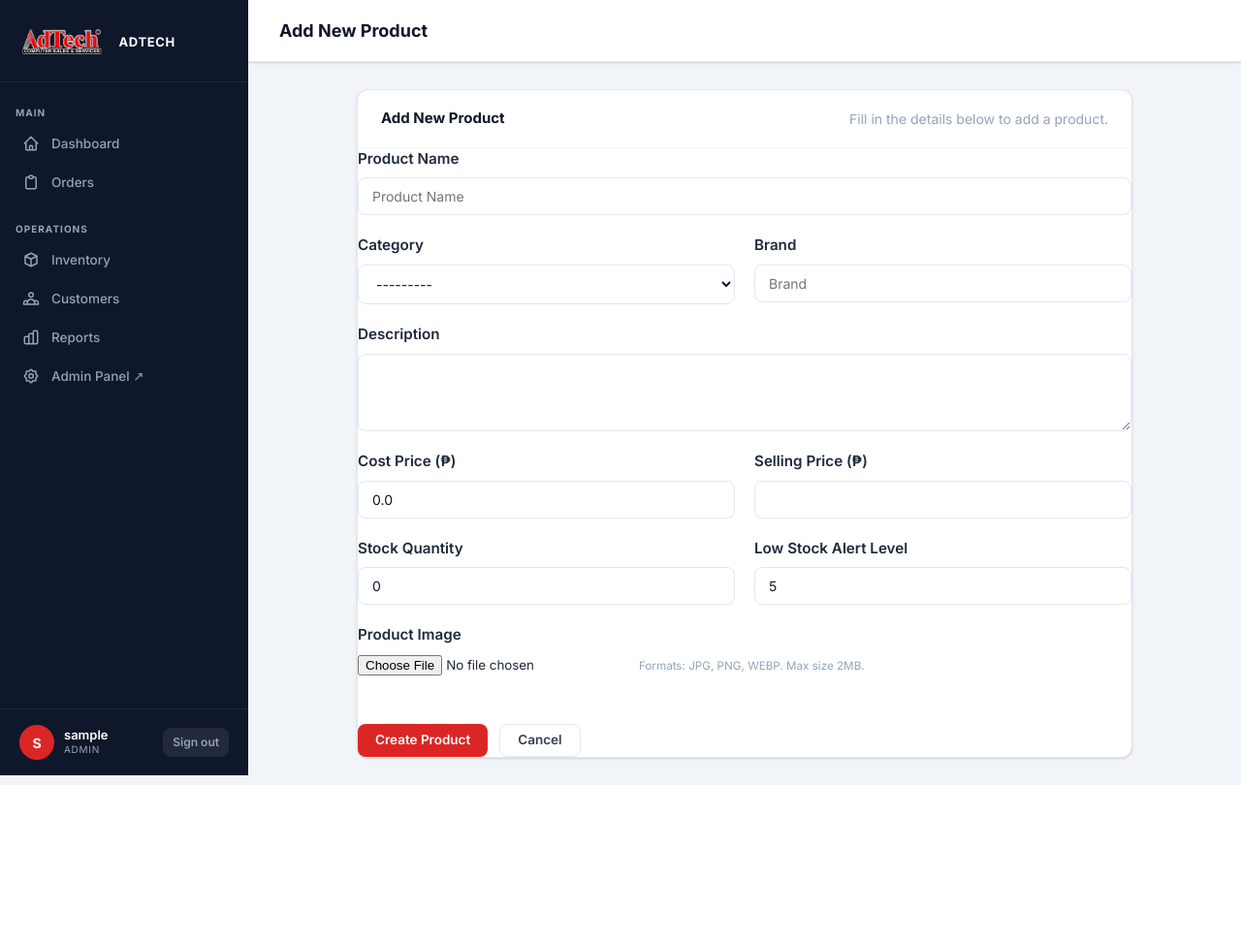
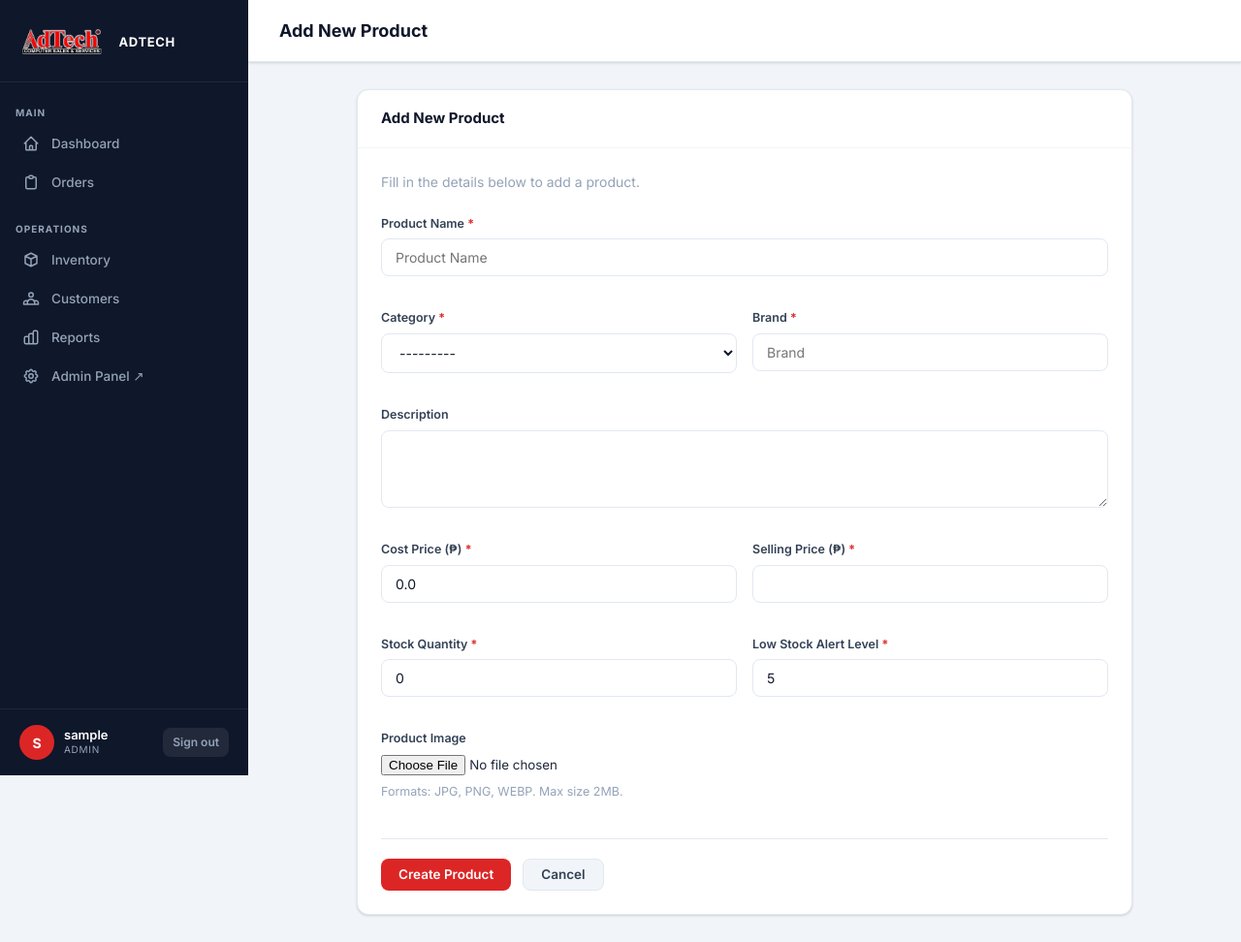
Before and after one commit to earl-retro/adtech_inventory, a Django app: page /inventory/product/new/ in a window 1280 px wide. Shown: the whole page at 97% size. Before the commit the page ends 810 px from the top, so only its background shows below. Run offline with Django 5.2, Linux system fonts and the light colour scheme; the visitor is signed in with stand-in values (Sample User, id 1); data that the repository does not hold is empty.

Commit message:
Redesign inventory edit form to match modern aesthetic

```diff
--- a/templates/product_form.html
+++ b/templates/product_form.html
@@ -3,110 +3,111 @@
 {% block page_title %}{{ title }}{% endblock %}
 
 {% block content %}
-<div class="form-container" style="max-width: 800px; margin: 0 auto;">
+<div style="max-width: 800px; margin: 0 auto;">
   <div class="card">
     <div class="card-header">
       <h2 class="card-title">{{ title }}</h2>
-      <p class="text-muted">Fill in the details below to {% if is_edit %}update{% else %}add{% endif %} a product.</p>
     </div>
 
-    <form method="post" enctype="multipart/form-data" class="modern-form">
+    <div class="card-body">
+      <p class="text-muted mb-6">Fill in the details below to {% if is_edit %}update{% else %}add{% endif %} a product.</p>
+
+      <form method="post" enctype="multipart/form-data">
         {% csrf_token %}
 
-      <div class="form-grid" style="display: grid; grid-template-columns: 1fr 1fr; gap: 20px;">
+        <div class="grid-2">
           <div class="form-group" style="grid-column: span 2;">
-          <label for="{{ form.name.id_for_label }}">Product Name</label>
+            <label class="form-label" for="{{ form.name.id_for_label }}">Product Name <span class="required">*</span></label>
             {{ form.name }}
-          {% if form.name.errors %}<div class="error-msg">{{ form.name.errors.0 }}</div>{% endif %}
+            {% if form.name.errors %}<div class="text-red text-sm mt-2">{{ form.name.errors.0 }}</div>{% endif %}
           </div>
 
           <div class="form-group">
-          <label for="{{ form.category.id_for_label }}">Category</label>
+            <label class="form-label" for="{{ form.category.id_for_label }}">Category <span class="required">*</span></label>
             {{ form.category }}
-          {% if form.category.errors %}<div class="error-msg">{{ form.category.errors.0 }}</div>{% endif %}
+            {% if form.category.errors %}<div class="text-red text-sm mt-2">{{ form.category.errors.0 }}</div>{% endif %}
           </div>
 
           <div class="form-group">
-          <label for="{{ form.brand.id_for_label }}">Brand</label>
+            <label class="form-label" for="{{ form.brand.id_for_label }}">Brand <span class="required">*</span></label>
             {{ form.brand }}
-          {% if form.brand.errors %}<div class="error-msg">{{ form.brand.errors.0 }}</div>{% endif %}
+            {% if form.brand.errors %}<div class="text-red text-sm mt-2">{{ form.brand.errors.0 }}</div>{% endif %}
           </div>
 
           <div class="form-group" style="grid-column: span 2;">
-          <label for="{{ form.description.id_for_label }}">Description</label>
+            <label class="form-label" for="{{ form.description.id_for_label }}">Description</label>
             {{ form.description }}
-          {% if form.description.errors %}<div class="error-msg">{{ form.description.errors.0 }}</div>{% endif %}
+            {% if form.description.errors %}<div class="text-red text-sm mt-2">{{ form.description.errors.0 }}</div>{% endif %}
           </div>
 
           <div class="form-group">
-          <label for="{{ form.cost_price.id_for_label }}">Cost Price (₱)</label>
+            <label class="form-label" for="{{ form.cost_price.id_for_label }}">Cost Price (₱) <span class="required">*</span></label>
             {{ form.cost_price }}
-          {% if form.cost_price.errors %}<div class="error-msg">{{ form.cost_price.errors.0 }}</div>{% endif %}
+            {% if form.cost_price.errors %}<div class="text-red text-sm mt-2">{{ form.cost_price.errors.0 }}</div>{% endif %}
           </div>
 
           <div class="form-group">
-          <label for="{{ form.selling_price.id_for_label }}">Selling Price (₱)</label>
+            <label class="form-label" for="{{ form.selling_price.id_for_label }}">Selling Price (₱) <span class="required">*</span></label>
             {{ form.selling_price }}
-          {% if form.selling_price.errors %}<div class="error-msg">{{ form.selling_price.errors.0 }}</div>{% endif %}
+            {% if form.selling_price.errors %}<div class="text-red text-sm mt-2">{{ form.selling_price.errors.0 }}</div>{% endif %}
           </div>
 
           <div class="form-group">
-          <label for="{{ form.stock_quantity.id_for_label }}">Stock Quantity</label>
+            <label class="form-label" for="{{ form.stock_quantity.id_for_label }}">Stock Quantity <span class="required">*</span></label>
             {{ form.stock_quantity }}
-          {% if form.stock_quantity.errors %}<div class="error-msg">{{ form.stock_quantity.errors.0 }}</div>{% endif %}
+            {% if form.stock_quantity.errors %}<div class="text-red text-sm mt-2">{{ form.stock_quantity.errors.0 }}</div>{% endif %}
           </div>
 
           <div class="form-group">
-          <label for="{{ form.reorder_level.id_for_label }}">Low Stock Alert Level</label>
+            <label class="form-label" for="{{ form.reorder_level.id_for_label }}">Low Stock Alert Level <span class="required">*</span></label>
             {{ form.reorder_level }}
-          {% if form.reorder_level.errors %}<div class="error-msg">{{ form.reorder_level.errors.0 }}</div>{% endif %}
+            {% if form.reorder_level.errors %}<div class="text-red text-sm mt-2">{{ form.reorder_level.errors.0 }}</div>{% endif %}
           </div>
 
           <div class="form-group" style="grid-column: span 2;">
-          <label for="{{ form.image.id_for_label }}">Product Image</label>
+            <label class="form-label" for="{{ form.image.id_for_label }}">Product Image</label>
             {% if product.image %}
-            <div style="margin-bottom: 10px;">
-              <small>Current Image:</small><br>
-              <img src="{{ product.image.url }}" alt="{{ product.name }}" style="height: 100px; border-radius: 8px; margin-top: 5px; border: 1px solid var(--border);">
+              <div class="mb-4" style="background:var(--slate-50); padding: 16px; border:1px solid var(--slate-200); border-radius:var(--radius-sm)">
+                <div class="text-sm text-muted mb-2 font-bold">Current Image:</div>
+                <img src="{{ product.image.url }}" alt="{{ product.name }}" style="height: 120px; border-radius: var(--radius-sm); border: 1px solid var(--slate-200); box-shadow: var(--shadow);">
               </div>
             {% endif %}
             {{ form.image }}
-          <small class="text-muted">Formats: JPG, PNG, WEBP. Max size 2MB.</small>
-          {% if form.image.errors %}<div class="error-msg">{{ form.image.errors.0 }}</div>{% endif %}
+            <div class="text-sm text-muted mt-2">Formats: JPG, PNG, WEBP. Max size 2MB.</div>
+            {% if form.image.errors %}<div class="text-red text-sm mt-2">{{ form.image.errors.0 }}</div>{% endif %}
           </div>
         </div>
 
-      <div class="form-actions" style="margin-top: 30px; display: flex; gap: 12px; border-top: 1px solid var(--border); padding-top: 20px;">
+        <div class="divider"></div>
+
+        <div class="flex-between">
+          <div class="flex gap-3">
             <button type="submit" class="btn btn-primary">
               {% if is_edit %}Update Product{% else %}Create Product{% endif %}
             </button>
-        <a href="{% url 'store:inventory' %}" class="btn btn-outline" style="background: transparent;">Cancel</a>
+            <a href="{% url "store:inventory" %}" class="btn btn-secondary">Cancel</a>
+          </div>
 
           {% if is_edit %}
-        <button type="button" class="btn btn-red" style="margin-left: auto;" onclick="confirmDelete()">Delete Product</button>
+          <button type="button" class="btn btn-danger" onclick="confirmDelete()">Delete Product</button>
           {% endif %}
         </div>
       </form>
     </div>
   </div>
+</div>
 
 {% if is_edit %}
-<form id="delete-form" action="{% url 'store:product_delete' product.pk %}" method="post" style="display:none;">
+<form id="delete-form" action="{% url "store:product_delete" product.pk %}" method="post" style="display:none;">
   {% csrf_token %}
 </form>
 
 <script>
 function confirmDelete() {
-  if (confirm('Are you absolutely sure you want to delete this product? This action cannot be undone.')) {
-    document.getElementById('delete-form').submit();
+  if (confirm("Are you absolutely sure you want to delete this product? This action cannot be undone.")) {
+    document.getElementById("delete-form").submit();
   }
 }
 </script>
 {% endif %}
-
-<style>
-  .modern-form .form-group { margin-bottom: 0; }
-  .modern-form label { display: block; margin-bottom: 8px; font-weight: 600; color: var(--text-dark); font-size: 0.95rem; }
-  .modern-form .form-control { width: 100%; }
-</style>
 {% endblock %}
```
Lines whose indentation alone changed are shown as unchanged.
